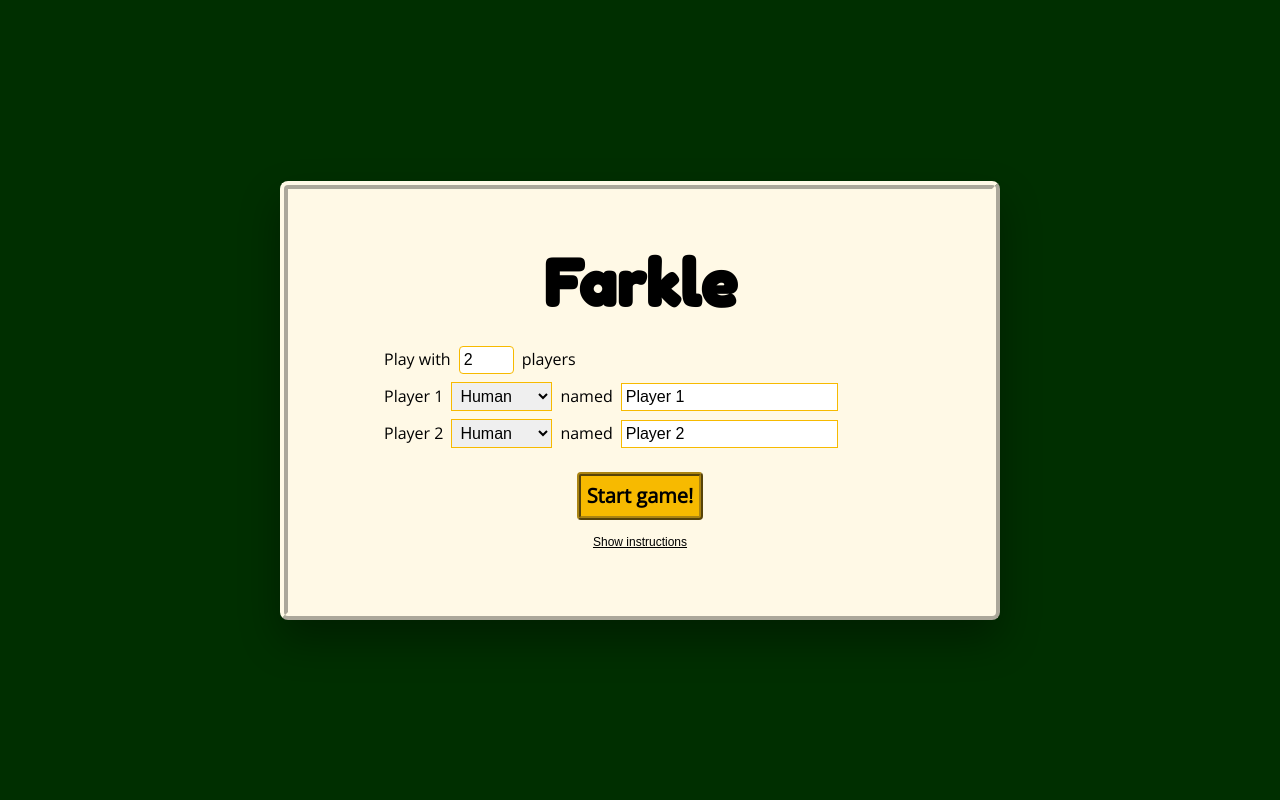
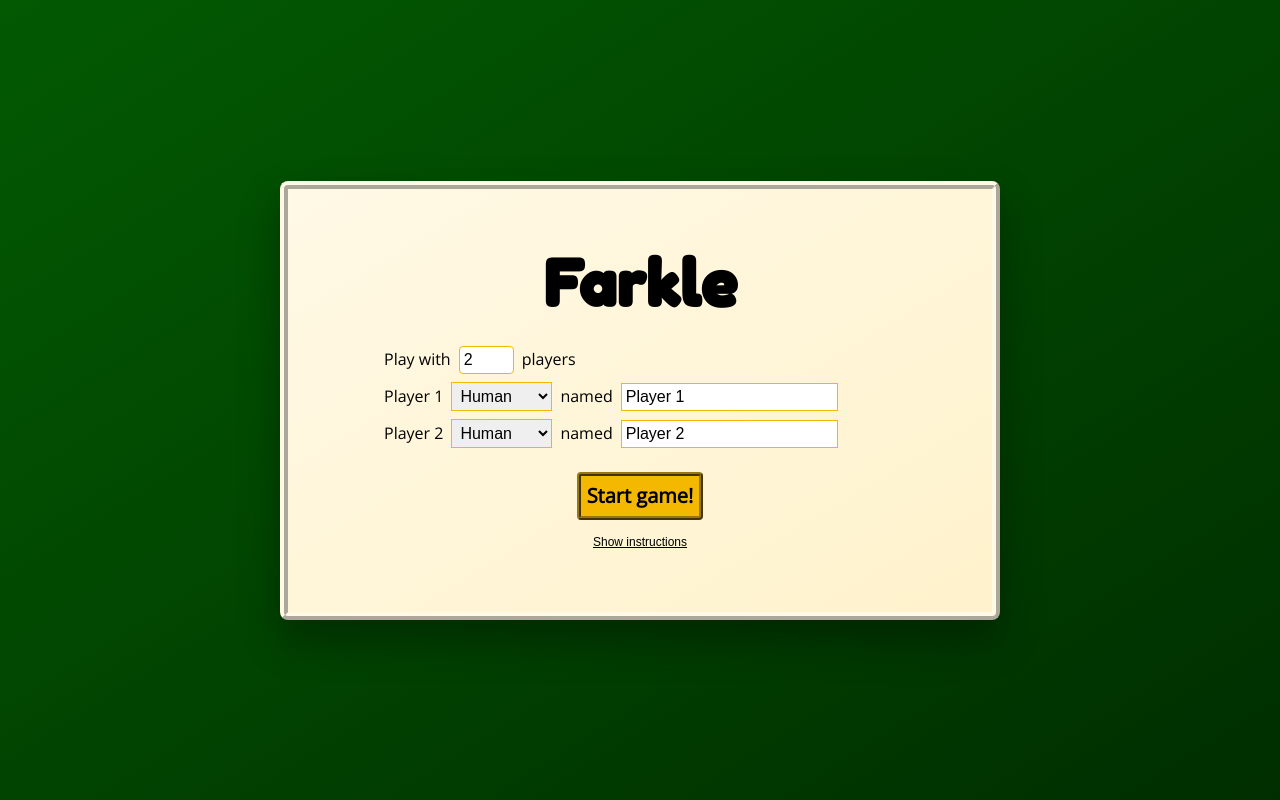
Before and after one commit to tbergman/farkle, a React (Create React App) app: page / in a window 1280 px wide. Built offline with nearby package versions, Linux system fonts and the light colour scheme; what cannon, react-three-fiber would draw is missing.

Commit message:
Updates background style

```diff
--- a/src/App.scss
+++ b/src/App.scss
@@ -1,8 +1,11 @@
 @import './style/global.scss';
+@import './style/mixins.scss';
 @import './style/vh.scss';
 
 body {
   --vh: 1vh;
+
+  @include CornerToCornerGradient($green, $green-dark);
 
   background-color: $green;
 }
--- a/src/components/GameIntro/GameIntro.styles.scss
+++ b/src/components/GameIntro/GameIntro.styles.scss
@@ -1,4 +1,7 @@
-@import '../../style/vh.scss';
+@import '../../style/vh';
+@import '../../style/mixins';
+@import '../../style/colors';
+
 $vertical-margin: 32px;
 $padding: calc(min(4vw, 48px));
 
@@ -10,15 +13,18 @@ $padding: calc(min(4vw, 48px));
 }
 
 .game-intro {
+  @include CornerToCornerGradient($gold-lightest, $gold-lighter);
+  // @include verticalGradient($gold-lightest, $gold-lighter, 100%);
+
   width: 80%;
   max-width: 720px;
   height: auto;
   max-height: calc(#{vh(100)} - 2 * #{$vertical-margin});
   box-sizing: border-box;
   padding: $padding;
-  border: 8px ridge var(--color-primary-light);
+  border: 8px ridge var(--color-primary-lightest);
   margin: $vertical-margin auto;
-  background-color: var(--color-primary-light);
+  // background-color: var(--color-primary-lightest);
   border-radius: 8px;
   box-shadow: 0 20px 40px rgba(0, 0, 0, 0.33);
   overflow-y: scroll;
@@ -61,7 +67,7 @@ $padding: calc(min(4vw, 48px));
       outline-color: var(--color-primary);
 
       * ::selection {
-        background-color: var(--color-primary-light);
+        background-color: var(--color-primary-lightest);
       }
     }
   }
--- a/src/style/colors.scss
+++ b/src/style/colors.scss
@@ -1,5 +1,9 @@
-$gold: #F7BA00;
-$gold-light: #FFF9E6;
-$gold-dark: #AB8411;
+$gold: hsl(45, 100%, 48%);
+$gold-light: hsl(45, 100%, 70%);
+$gold-lighter: hsl(45, 100%, 90%);
+$gold-lightest: hsl(45, 100%, 95%);
+$gold-dark: hsl(45, 82%, 33%);
 $blue: #001FAB;
-$green: #002f00
+$green-dark: hsl(120, 100%, 9%);
+$green: hsl(120, 95%, 18%);
+$green-light: hsl(120, 85%, 27%);
--- a/src/style/global.scss
+++ b/src/style/global.scss
@@ -6,6 +6,7 @@
   --font-body: 'Open Sans', sans-serif;
   --color-primary: #{$gold};
   --color-primary-light: #{$gold-light};
+  --color-primary-lightest: #{$gold-lightest};
   --color-primary-dark: #{$gold-dark};
   --color-secondary: #{$blue};
   --color-ground: #{$green};
--- /dev/null
+++ b/src/style/mixins.scss
@@ -0,0 +1,50 @@
+@mixin verticalGradient($topColor, $bottomColor, $endPct) {
+  background: $topColor; /* Old browsers */
+  background: -webkit-gradient(linear, left top, left botton, color-stop(0%, $topColor), color-stop($endPct, $bottomColor)); /* Chrome,Safari4+ */
+  background: linear-gradient(to bottom, $topColor 0%, $bottomColor $endPct); /* W3C */
+}
+
+@mixin angledGradient($startCorner, $endCorner, $startColor, $endColor, $endPct) {
+  background: $endColor; /* Old browsers */
+  background: -webkit-gradient(linear, $startCorner, $endCorner, color-stop(0%, $startColor), color-stop($endPct, $endColor)); /* Chrome,Safari4+ */
+  background: linear-gradient(to $endCorner, $startColor 0%, $endColor $endPct); /* W3C */
+}
+
+@mixin radialGradient($from, $to) {
+  background: $to;
+  background: -webkit-gradient(radial, center center, 0, center center, 100%, color-stop(0%, $from), color-stop(100%, $to));
+  background: radial-gradient(circle, $from 0%, $to 100%);
+}
+
+@mixin CornerToCornerGradient($startColor, $endColor) {
+  @include angledGradient(top left, bottom right, $startColor, $endColor, 100%);
+}
+
+@mixin animate($what: all, $when: 500ms, $how: $animation-ease) {
+  transition: $what $when $how;
+}
+
+@mixin box-shadow($top, $left, $blur, $color, $inset: false) {
+  @if ($inset) {
+    box-shadow: inset $top $left $blur $color;
+  }
+
+  @else {
+    box-shadow: $top $left $blur $color;
+  }
+}
+
+@mixin elevation($level) {
+  $y: #{$level}px;
+  $blur: #{$level * 2}px;
+
+  @include box-shadow(0, $y, $blur, rgba(0,0,0, 0.25) );
+}
+
+@function Min($a, $b) {
+  @return #{'min(#{$a}, #{$b})'};
+}
+
+@function Max($a, $b) {
+  @return #{'max(#{$a}, #{$b})'};
+}
```
